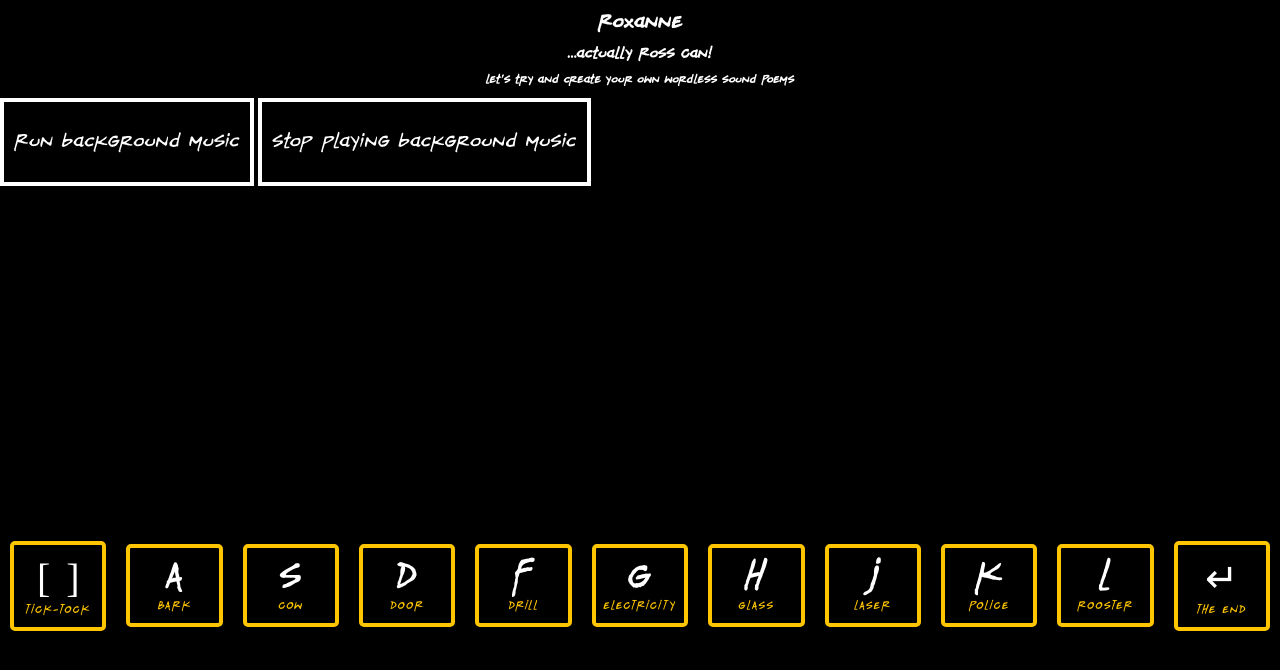
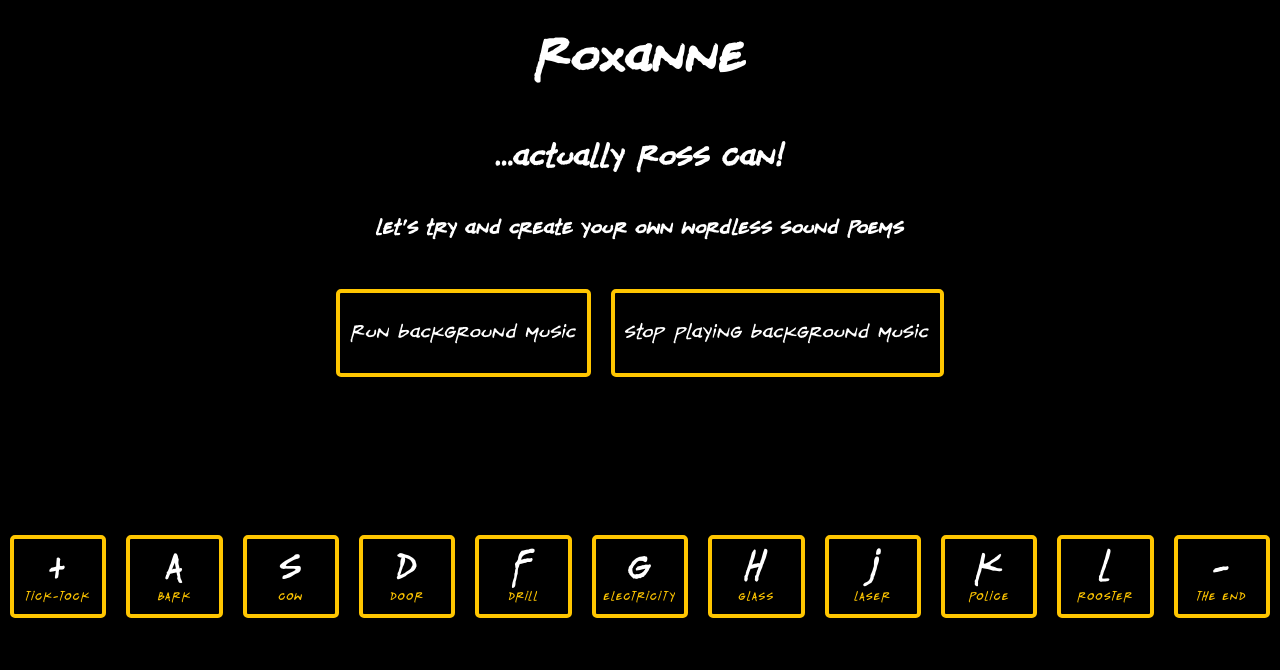
Before and after one commit to ErykMalinowski/Roxanne, a plain HTML site: page index.html in a window 1280 px wide. Drawn offline with Linux system fonts and the light colour scheme.

Commit message:
edit structure, styles, replace audio file

```diff
--- a/index.html
+++ b/index.html
@@ -1,22 +1,27 @@
 <!DOCTYPE html>
 <html lang="en">
+
 <head>
   <meta charset="UTF-8">
   <title>Roxanne</title>
   <link rel="stylesheet" href="style.css">
 </head>
+
 <body>
+  <div class="info">
     <h1>Roxanne</h1>
     <h2>...actually Ross Can!</h2>
     <h3>Let's try and create your own Wordless Sound Poems</h3>
-    <button class="btn" onclick="playTheme()">Run background music</button>
-    <button class="btn" onclick="stopTheme()">Stop playing background music</button>
+  </div>
 
-    <!-- ogarnąć strukturę (h, buttony, skrajne przyciski keyboarda), css'y edytować, zdjęcie dodać, na mobile zrobić -->
+  <div class="buttons">
+    <button class="btn play" onclick="playTheme()">Run background music</button>
+    <button class="btn stop" onclick="stopTheme()">Stop playing background music</button>
+  </div>
 
   <div class="keys">
-    <div data-key="32" class="key">
-      <kbd>[ ]</kbd>
+    <div data-key="107" class="key">
+      <kbd>+</kbd>
       <span class="sound">tick-tock</span>
     </div>
     <div data-key="65" class="key">
@@ -55,13 +60,13 @@
       <kbd>L</kbd>
       <span class="sound">rooster</span>
     </div>
-    <div data-key="13" class="key">
-      <kbd>↵</kbd>
+    <div data-key="109" class="key">
+      <kbd>-</kbd>
       <span class="sound">THE END</span>
     </div>
   </div>
 
-  <audio data-key="32" src="audio/tick-tock.wav"></audio>
+  <audio data-key="107" src="audio/tick-tock.wav"></audio>
   <audio data-key="65" src="audio/bark.wav"></audio>
   <audio data-key="83" src="audio/cow.wav"></audio>
   <audio data-key="68" src="audio/door.wav"></audio>
@@ -70,8 +75,8 @@
   <audio data-key="72" src="audio/glass.wav"></audio>
   <audio data-key="74" src="audio/laser.wav"></audio>
   <audio data-key="75" src="audio/police.wav"></audio>
-  <audio data-key="76" src="audio/rooster.wav"></audio>
-  <audio data-key="13" src="audio/explosion.wav"></audio>
+  <audio data-key="76" src="audio/rooster.mp3"></audio>
+  <audio data-key="109" src="audio/explosion.wav"></audio>
   <audio id="theme" src="audio/theme.wav"></audio>
 
   <script>
@@ -81,13 +86,17 @@
       if (e.propertyName !== 'transform') return;
       e.target.classList.remove('playing');
     }
+
     function playSound(e) {
       const audio = document.querySelector(`audio[data-key="${e.keyCode}"]`);
       const key = document.querySelector(`div[data-key="${e.keyCode}"]`);
+
       if (!audio) return;
       key.classList.add('playing');
       audio.currentTime = 0;
       audio.play();
+
+      if (key.getAttribute('data-key') === "109") stopTheme();
     }
 
     function playTheme() {
@@ -107,4 +116,5 @@
 
 
 </body>
+
 </html>
--- a/style.css
+++ b/style.css
@@ -11,24 +11,84 @@
 html {
   font-size: 10px;
   background: black;
-    background-size: cover;
 }
 
-body,html {
+body,
+html {
   margin: 0;
   padding: 0;
   font-family: 'Friends';
 }
 
-h1, h2, h3 {
+h1,
+h2,
+h3 {
   color: white;
   text-align: center;
+}
+
+h1 {
+  font-size: 5rem;
+}
+
+h2 {
+  font-size: 3rem;
+}
+
+h3 {
+  font-size: 2rem;
+}
+
+.info {
+  display: flex;
+  flex-direction: column;
+  flex: 1;
+  min-height: 30vh;
+  align-items: center;
+  justify-content: center;
+}
+
+.buttons {
+  display: flex;
+  flex: 1;
+  margin-top: 3rem;
+  align-items: center;
+  justify-content: center;
+}
+
+button.btn {
+  font-family: 'Friends';
+  font-size: 2rem;
+  color: white;
+  background: black;
+  padding: 30px 10px;
+  border: 4px solid #ffc600;
+  border-radius: .5rem;
+  text-shadow: 0 0 .5rem black;
+  display: inline-block;
+  transition: all 0.4s ease 0s;
+  cursor: pointer;
+}
+
+button.btn:hover {
+  color: black;
+  background: #ffc600;
+  border-color: black;
+  transition: all 0.4s ease 0s;
+}
+
+button.btn.play {
+  margin-right: 1rem;
+}
+
+button.btn.stop {
+  margin-left: 1rem;
 }
 
 .keys {
   display: flex;
   flex: 1;
-  min-height: 100vh;
+  min-height: 50vh;
   align-items: center;
   justify-content: center;
 }
@@ -43,7 +103,7 @@ h1, h2, h3 {
   width: 10rem;
   text-align: center;
   color: white;
-  background: rgba(0,0,0,0.4);
+  background: rgba(0, 0, 0, 0.4);
   text-shadow: 0 0 .5rem black;
 }
 
@@ -65,21 +125,3 @@ kbd {
   letter-spacing: .1rem;
   color: #ffc600;
 }
-
-button.btn {
-  font-family: 'Friends';
-  font-size: 2rem;
-  color: white;
-  background: black;
-  padding: 30px 10px;
-  border: 4px solid white;
-  display: inline-block;
-  transition: all 0.4s ease 0s;
-}
-
-button.btn:hover {
-  color: white;
-  background: #ffc600;
-  border-color: #ffc600;
-  transition: all 0.4s ease 0s;
-}
```
Also changed, not shown: 2 other files. Lines whose indentation alone changed are shown as unchanged.
